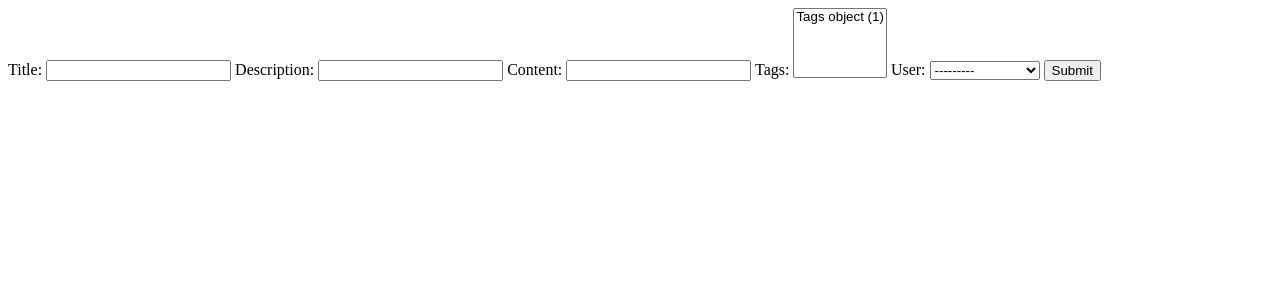
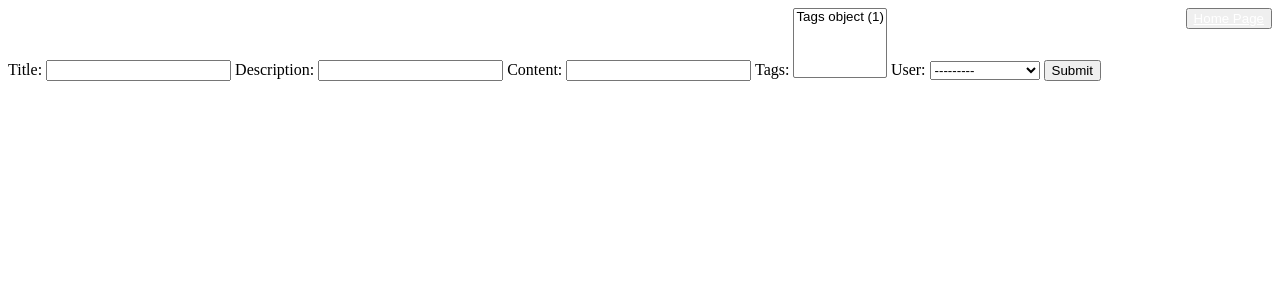
Before and after one commit to mk590/django-blog-task, a Django app: page /form/ in a window 1280 px wide. Shown: the top 300 px of the page. Run offline with Django 4.2, Linux system fonts and the light colour scheme; data comes from the database, SQL or seed files in the repository; both versions use the stored data as it was after the commit.

Commit message:
added the buttonsin the home page and the form to go fromthe one to other

```diff
--- a/templates/blog_display.html
+++ b/templates/blog_display.html
@@ -9,6 +9,11 @@
 <body>
 
     <h2>hello </h2>
+    <button type="submit" class="btn btn-secondary" style="float: right;">
+        <a href="{% url 'Form' %}" style="color:white"> New Blog </a>
+    </button>
+
+    {% comment %}  the below one is incorrect {% endcomment %}
     <h4>{{ info.title }} </h4>
     <h4>{{ info.description }}</h4>
     <h4>{{ info.content}}</h4>
--- a/templates/new_blog.html
+++ b/templates/new_blog.html
@@ -8,8 +8,12 @@
 </head>
 <body>
 
+    <button type="submit" class="btn btn-secondary" style="float: right;">
+        <a href="{% url 'show' %}" style="color:white"> Home Page </a>
+    </button>
 
 <form action="" method="post">
+
     {% csrf_token %}
     {{ content }}
     <input type="submit" value="Submit">
```
Also changed, not shown: db.sqlite3.
